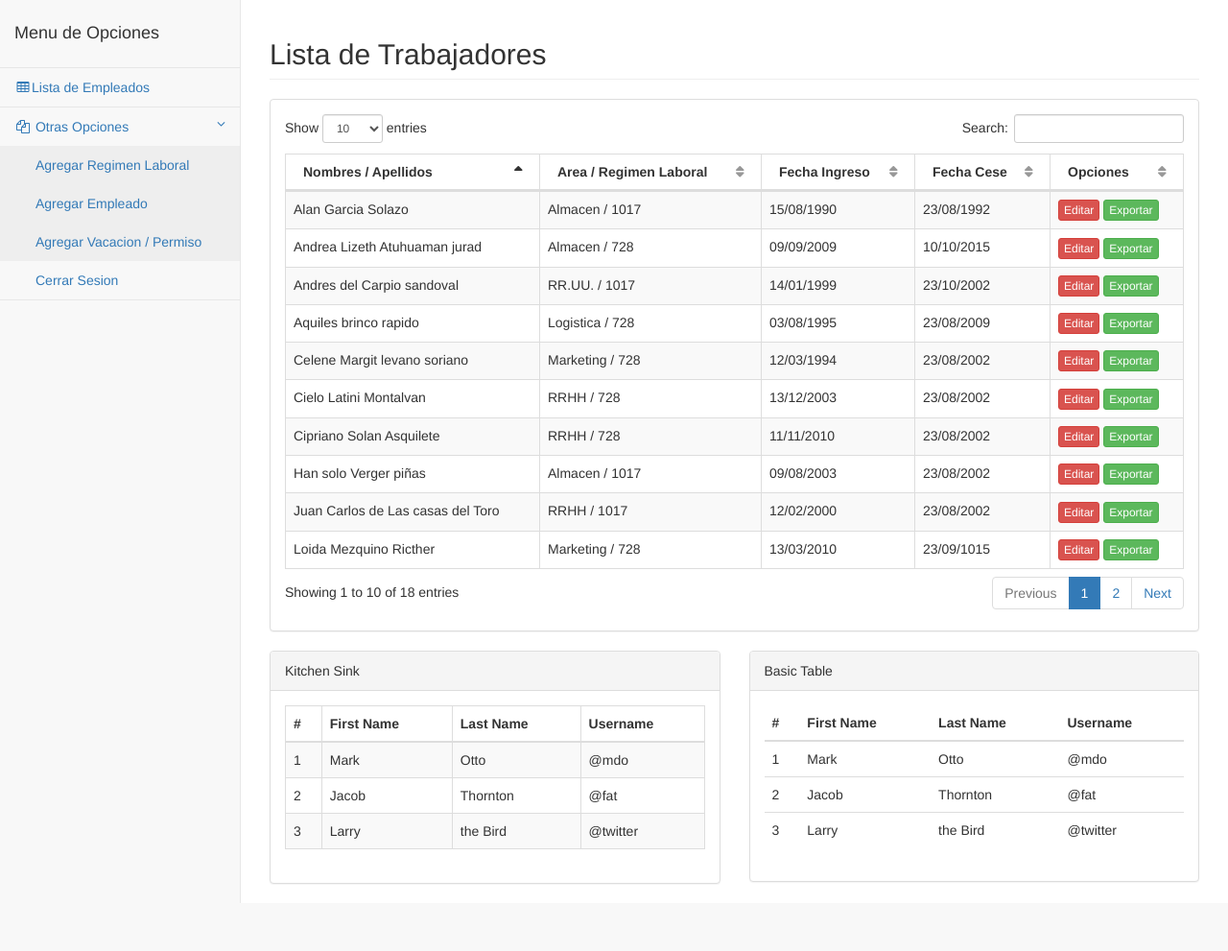
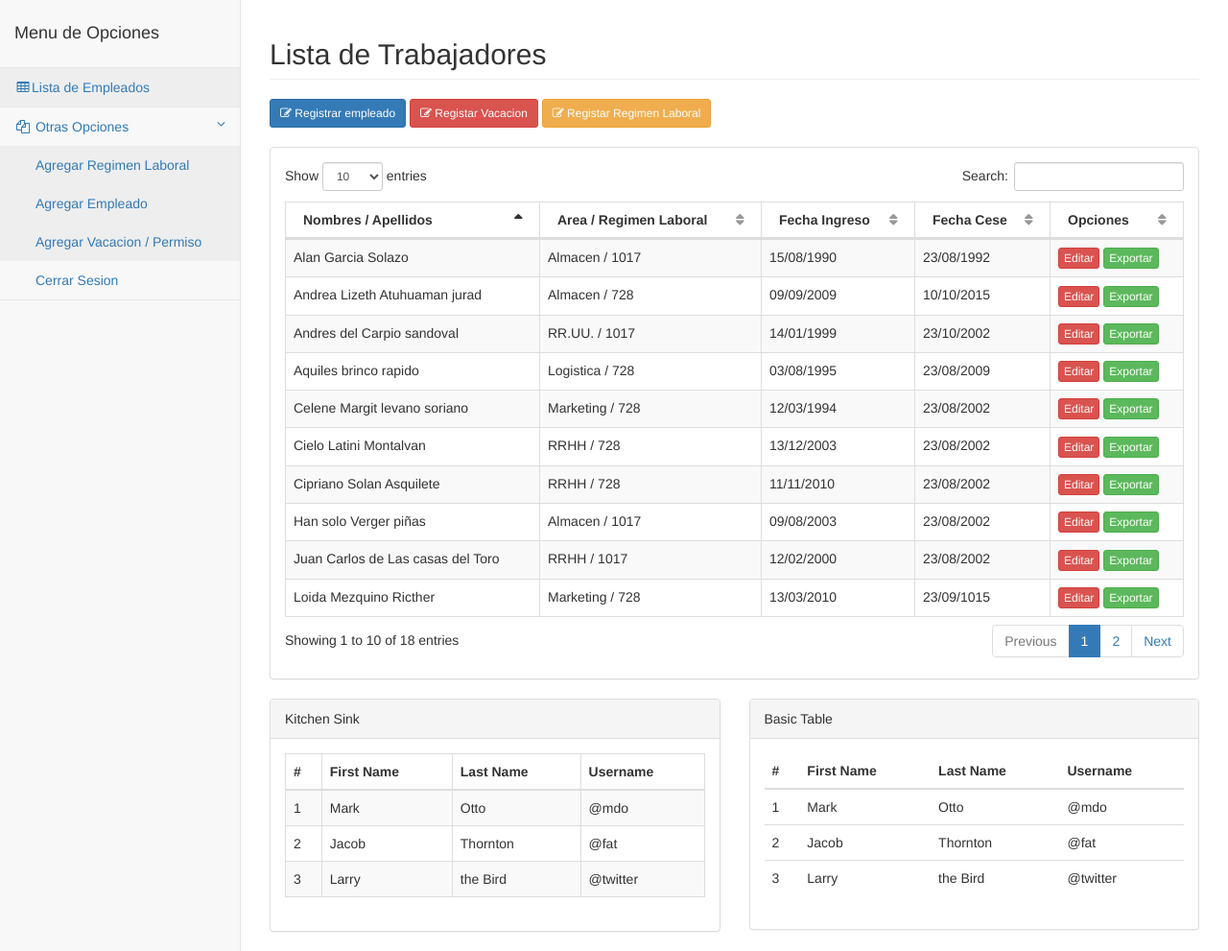
Before and after one commit to jsabbath/2fc2e4deb64b6a7dffcfb7df0d272ab06083bb841b384041130952a94b0360a9, a PHP site: page /pages/tables.php in a window 1280 px wide. Shown: the part 51-1042 px from the top of the page at 96% size. Before the commit the page ends 992 px from the top, so only its background shows below. Run offline with PHP 8.4, Linux system fonts and the light colour scheme.

Commit message:
formulario principal
formulario principal en nueva version con modal en regEmpleado

```diff
--- a/pages/tables.php
+++ b/pages/tables.php
@@ -98,7 +98,7 @@
                             <!-- /input-group -->
                         </li>
                         <li>
-                            <a href="tables.html"><i class="fa fa-table fa-fw"></i>Lista de Empleados</a>
+                            <a href="tables.php"><i class="fa fa-table fa-fw"></i>Lista de Empleados</a>
                         </li>
                         <li>
                             <a href="#">
@@ -110,7 +110,7 @@
                                     <a href="">Agregar Regimen Laboral</a>
                                 </li>
                                 <li>
-                                    <a href="">Agregar Empleado</a>
+                                    <a data-toggle="modal" data-target="#myModal" href="">Agregar Empleado</a>
                                 </li>
                                 <li>
                                     <a href="">Agregar Vacacion / Permiso</a>
@@ -135,6 +135,67 @@
                 </div>
                 <!-- /.col-lg-12 -->
             </div>
+            <div class="row">
+                <div class="col-lg-12 ">
+
+                    <!--Tougle RegistroEmpleado-->
+                        <button class="btn btn btn-primary btn-sm" data-toggle="modal" data-target="#myModal">
+                          <i class="fa fa-edit "></i>
+                            Registrar empleado
+                        </button>
+
+                        <div class="modal fade" id="myModal" tabindex="-1" role="dialog" aria-labelledby="myModalLabel" aria-hidden="true">
+                            <div class="modal-dialog">
+                                <div class="modal-content">
+                                    <div class="modal-header">
+                                        <button type="button" class="close" data-dismiss="modal" aria-hidden="true">×</button>
+                                        <h4 class="modal-title" id="myModalLabel">Registrar Empleado</h4>
+                                    </div>
+                                    <div class="modal-body">
+                                        <form role="form">
+                                        <div class="form-group">
+                                            <label class="control-label" for="inputSuccess">Nombres y Apellidos</label>
+                                            <input class="form-control" id="inputSuccess" type="text" placeholder="Ingrese nombres">
+                                        </div>
+                                        <div class="form-group">
+                                            <label class="control-label" for="inputWarning">Corte Superior</label>
+                                            <input class="form-control" id="inputWarning" type="text">
+                                        </div>
+                                        <div class="form-group">
+                                            <label class="control-label" for="inputError">Escalofon</label>
+                                            <input class="form-control" id="inputError" type="text">
+                                        </div>
+                                        <div class="form-group">
+                                            <label class="control-label" for="inputError">Fecha inicio</label>
+                                            <input class="form-control" id="inputError" type="text">
+                                        </div>
+                                        <div class="form-group">
+                                            <label class="control-label" for="inputError">Fecha Fin</label>
+                                            <input class="form-control" id="inputError" type="text">
+                                        </div>
+                                    </form>
+                                    </div>
+                                    <div class="modal-footer">
+                                        <button type="button" class="btn btn-default" data-dismiss="modal">Cerrar</button>
+                                        <button type="button" class="btn btn-primary">Guardar</button>
+                                    </div>
+                                </div>
+                            </div>
+                        </div>
+                    <!--fin tabla empleado-->
+
+                    <button type="button" class="btn btn-danger btn-sm">
+                        <i class="fa fa-edit "></i>
+                        Registar Vacacion
+                    </button>
+                    <button type="button" class="btn btn-warning btn-sm">
+                        <i class="fa fa-edit "></i>
+                        Registar Regimen Laboral
+                    </button>
+
+                </div>
+            </div>
+            <br>
             <!-- /.row -->
             <div class="row">
                 <div class="col-lg-12">
@@ -471,5 +532,4 @@
     </script>
 
 </body>
-
 </html>
```
Also changed, not shown: pages/modal.php (added, +46 -0 lines).
